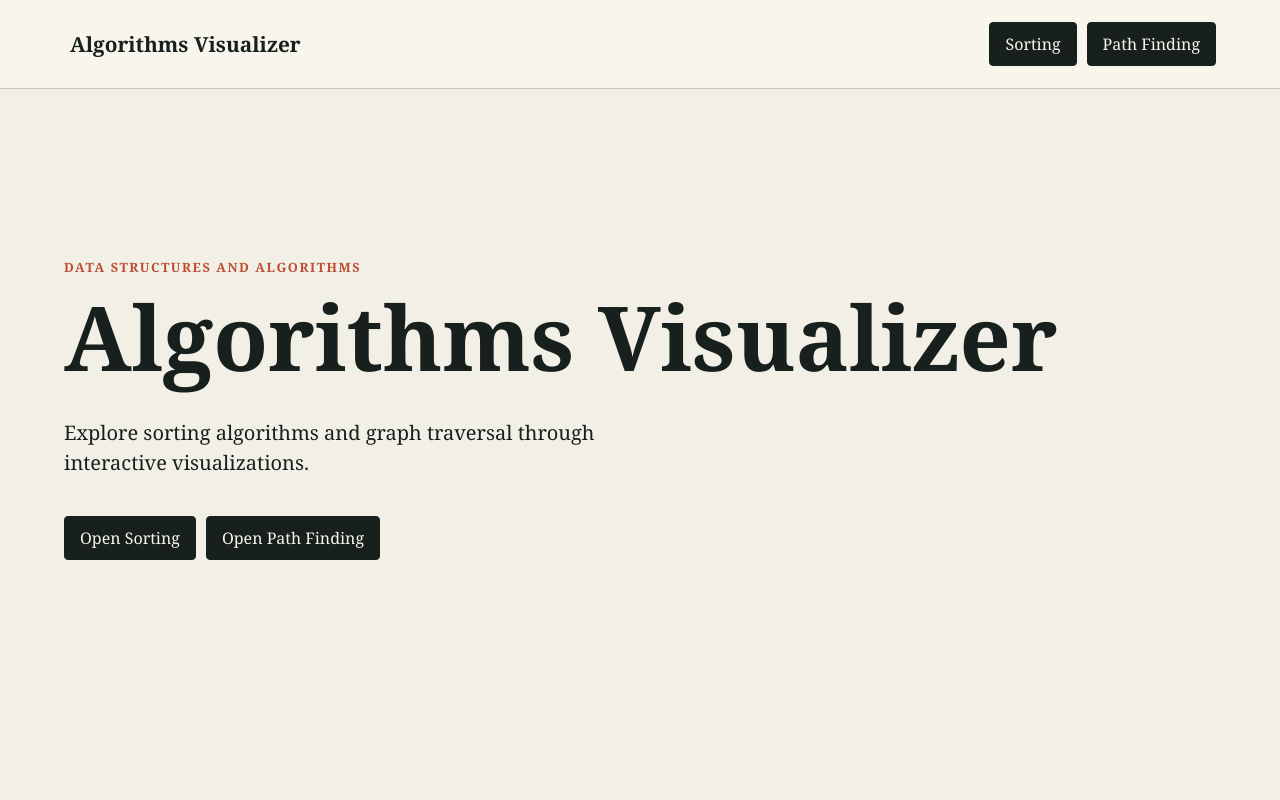
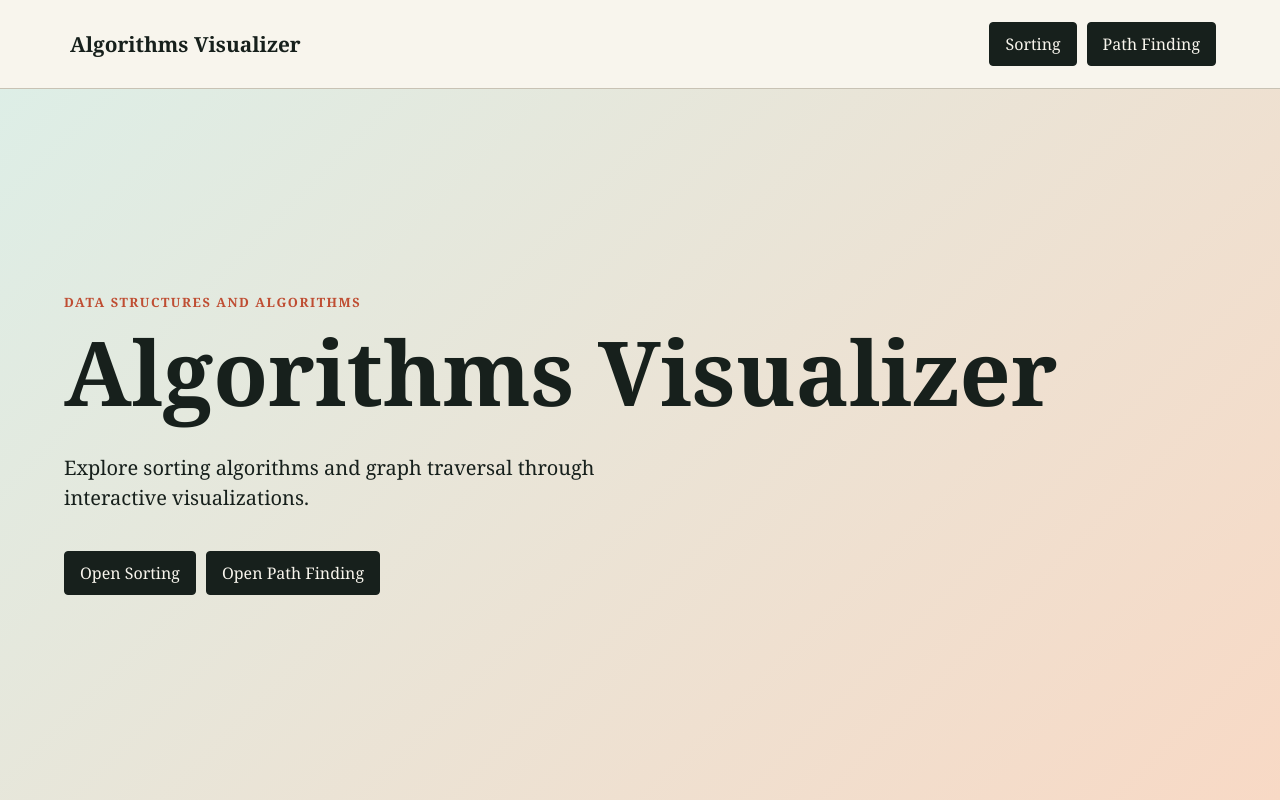
Before and after one commit to Rudraksh-Popli/algorithms-visualizer-react, a React (Vite) app in the folder client/: page / in a window 1280 px wide. Built offline with nearby package versions, Linux system fonts and the light colour scheme.

Commit message:
added gradient to background of homepage

```diff
--- a/client/src/styles.css
+++ b/client/src/styles.css
@@ -12,6 +12,9 @@
 body {
     margin: 0;
     min-width: 320px;
+    min-height: 100vh;
+    background: linear-gradient(135deg, #dcefe8, #f8d9c5);
+    background-attachment: fixed;
 }
 
 button,
@@ -75,10 +78,13 @@ button:disabled {
 }
 
 .home {
-    min-height: 80vh;
+    width: 100%;
+    min-height: calc(100vh - 90px);
+    padding: 60px 5vw;
     display: grid;
     align-content: center;
     gap: 18px;
+    background: transparent;
 }
 
 .eyebrow {
```
